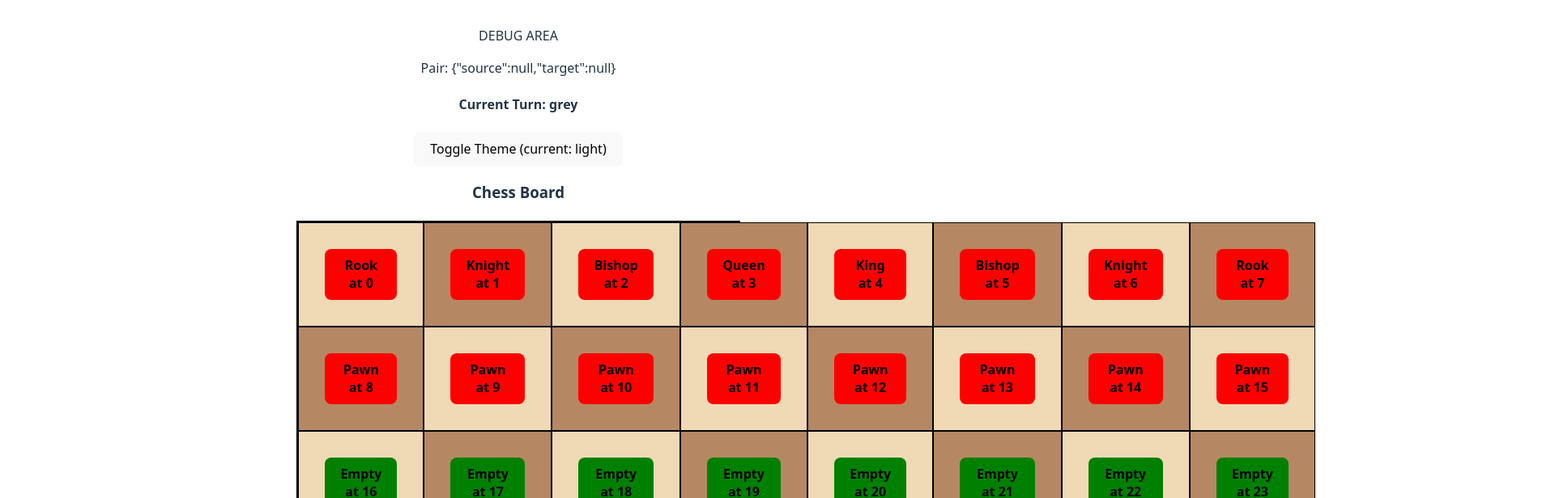
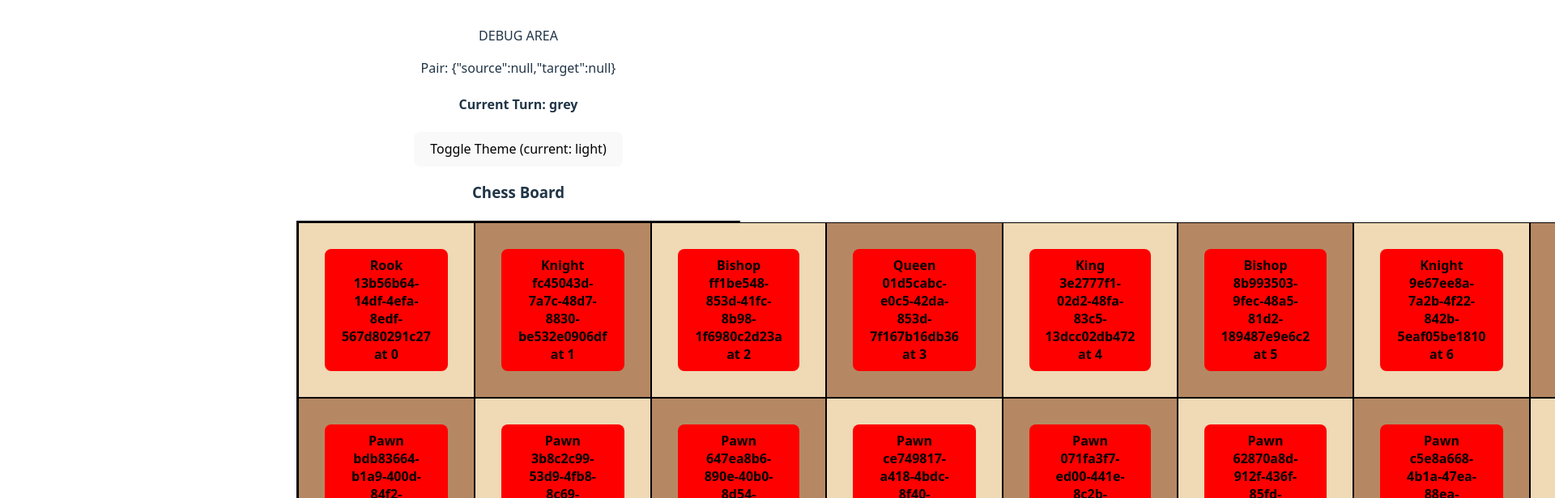
Before and after one commit to ComputerVirusWannabe/chessts, a React (Vite) app: page / in a window 1280 px wide. Shown: the top 616 px of the page at 81% size, 1920 px wide, since content can reach past the window. Built offline with nearby package versions, Linux system fonts and the light colour scheme.

Commit message:
seeeeeeeaefefef

```diff
--- a/src/Board.tsx
+++ b/src/Board.tsx
@@ -25,7 +25,7 @@ export type ChessPiece = {
   name: string;
   color: string;
   hasMoved?: boolean;
-  player: 'player1' | 'player2' | 'none'; // game logic
+  player: 'player1' | 'player2' | null; // game logic
 };
 
 const boardGridStyle: React.CSSProperties = {
@@ -71,41 +71,43 @@ const Board: React.FC = () => {
     { id: uuidv4(), name: 'Pawn', color: 'red', player: 'player1' },
     { id: uuidv4(), name: 'Pawn', color: 'red', player: 'player1' },
 
-    { id: uuidv4(), name: 'Empty', color: 'green', player: 'none' },
-    { id: uuidv4(), name: 'Empty', color: 'green', player: 'none' },
-    { id: uuidv4(), name: 'Empty', color: 'green', player: 'none' },
-    { id: uuidv4(), name: 'Empty', color: 'green', player: 'none' },
-    { id: uuidv4(), name: 'Empty', color: 'green', player: 'none' },
-    { id: uuidv4(), name: 'Empty', color: 'green', player: 'none' },
-    { id: uuidv4(), name: 'Empty', color: 'green', player: 'none' },
-    { id: uuidv4(), name: 'Empty', color: 'green', player: 'none' },
-    { id: uuidv4(), name: 'Empty', color: 'green', player: 'none' },
-    { id: uuidv4(), name: 'Empty', color: 'green', player: 'none' },
+    { id: uuidv4(), name: 'Empty', color: 'green', player: null },
+    { id: uuidv4(), name: 'Empty', color: 'green', player: null },
+    { id: uuidv4(), name: 'Empty', color: 'green', player: null },
+    { id: uuidv4(), name: 'Empty', color: 'green', player: null },
+    { id: uuidv4(), name: 'Empty', color: 'green', player: null },
+    { id: uuidv4(), name: 'Empty', color: 'green', player: null },
+    { id: uuidv4(), name: 'Empty', color: 'green', player: null },
+    { id: uuidv4(), name: 'Empty', color: 'green', player: null },
+    { id: uuidv4(), name: 'Empty', color: 'green', player: null },
+    { id: uuidv4(), name: 'Empty', color: 'green', player: null },
 
-    { id: uuidv4(), name: 'Empty', color: 'green', player: 'none' },
-    { id: uuidv4(), name: 'Empty', color: 'green', player: 'none' },
-    { id: uuidv4(), name: 'Empty', color: 'green', player: 'none' },
-    { id: uuidv4(), name: 'Empty', color: 'green', player: 'none' },
-    { id: uuidv4(), name: 'Empty', color: 'green', player: 'none' },
-    { id: uuidv4(), name: 'Empty', color: 'green', player: 'none' },
-    { id: uuidv4(), name: 'Empty', color: 'green', player: 'none' },
-    { id: uuidv4(), name: 'Empty', color: 'green', player: 'none' },
-    { id: uuidv4(), name: 'Empty', color: 'green', player: 'none' },
-    { id: uuidv4(), name: 'Empty', color: 'green', player: 'none' },
+    { id: uuidv4(), name: 'Empty', color: 'green', player: null },
+    { id: uuidv4(), name: 'Empty', color: 'green', player: null },
+    { id: uuidv4(), name: 'Empty', color: 'green', player: null },
+    { id: uuidv4(), name: 'Empty', color: 'green', player: null },
+    { id: uuidv4(), name: 'Empty', color: 'green', player: null },
+    { id: uuidv4(), name: 'Empty', color: 'green', player: null },
+    { id: uuidv4(), name: 'Empty', color: 'green', player: null },
+    { id: uuidv4(), name: 'Empty', color: 'green', player: null },
+    { id: uuidv4(), name: 'Empty', color: 'green', player: null },
+    { id: uuidv4(), name: 'Empty', color: 'green', player: null },
 
-    { id: uuidv4(), name: 'Empty', color: 'green', player: 'none' },
-    { id: uuidv4(), name: 'Empty', color: 'green', player: 'none' },
-    { id: uuidv4(), name: 'Empty', color: 'green', player: 'none' },
-    { id: uuidv4(), name: 'Empty', color: 'green', player: 'none' },
-    { id: uuidv4(), name: 'Empty', color: 'green', player: 'none' },
-    { id: uuidv4(), name: 'Empty', color: 'green', player: 'none' },
-    { id: uuidv4(), name: 'Empty', color: 'green', player: 'none' },
-    { id: uuidv4(), name: 'Empty', color: 'green', player: 'none' },
-    { id: uuidv4(), name: 'Empty', color: 'green', player: 'none' },
-    { id: uuidv4(), name: 'Empty', color: 'green', player: 'none' },
 
-    { id: uuidv4(), name: 'Empty', color: 'green', player: 'none' },
-    { id: uuidv4(), name: 'Empty', color: 'green', player: 'none' },
+
+    { id: uuidv4(), name: 'Empty', color: 'green', player: null },
+    { id: uuidv4(), name: 'Empty', color: 'green', player: null },
+    { id: uuidv4(), name: 'Empty', color: 'green', player: null },
+    { id: uuidv4(), name: 'Empty', color: 'green', player: null },
+    { id: uuidv4(), name: 'Empty', color: 'green', player: null },
+    { id: uuidv4(), name: 'Empty', color: 'green', player: null },
+    { id: uuidv4(), name: 'Empty', color: 'green', player: null },
+    { id: uuidv4(), name: 'Empty', color: 'green', player: null },
+    { id: uuidv4(), name: 'Empty', color: 'green', player: null },
+    { id: uuidv4(), name: 'Empty', color: 'green', player: null },
+
+    { id: uuidv4(), name: 'Empty', color: 'green', player: null },
+    { id: uuidv4(), name: 'Empty', color: 'green', player: null },
 
     // Empty middle rows
     /*
@@ -200,7 +202,7 @@ const Board: React.FC = () => {
           id: `${sourceLocation}`,
           name: 'Empty',
           color: 'green',
-          player: 'none',  //?????????????
+          player: null,
           hasMoved: false,
         };
         setPieces(newPieces);
--- a/src/Piece.tsx
+++ b/src/Piece.tsx
@@ -9,7 +9,7 @@ type PiecePropsType = {
   color: string; // purely visual
   name: string;
   location: number;
-  player?: 'player1' | 'player2' | 'none'; // game logic
+  player?: 'player1' | 'player2' | null; // game logic
   pieces?: ChessPiece[];
   onPieceClick: (id: string, location: number) => void;
  // getAllPiecesFromBoard?: () => { pieces: ChessPiece[], selectedId?: number };
@@ -124,6 +124,7 @@ const calculatePawnLegitimatePaths = () => {
     ) {
       moves.push(diagRight);
     }
+    console.log("In UseEffect: &&&&&&&&& Pawn update moves for ", id, 'to ', moves);
     setLegitimatePaths(moves);
 }
 /*
@@ -225,6 +226,10 @@ type PiecePropsType = {
                 ref={(el) => (arrayOfChildRefs.current[index] = el)}
 */
 
+  const handleClick = () => {
+  console.log('in PieceComponent, Clicked piece:', id, 'at location:', location);
+    props.onPieceClick(id, location);
+  }
 
   useImperativeHandle(props.ref, () => ({
     getName: () => props.name,
@@ -242,8 +247,8 @@ type PiecePropsType = {
 // {legitimatePaths ? `Legit: ${legitimatePaths.join(', ')}` : 'No Legit Moves'}
   return (
     <div className="card">
-      <button onClick={() => props.onPieceClick(id, location)} style={styles}>
-        {name} at {location}
+      <button onClick={handleClick} style={styles}>
+        {name} {id} at {location}
 
       </button>
     </div>
```
